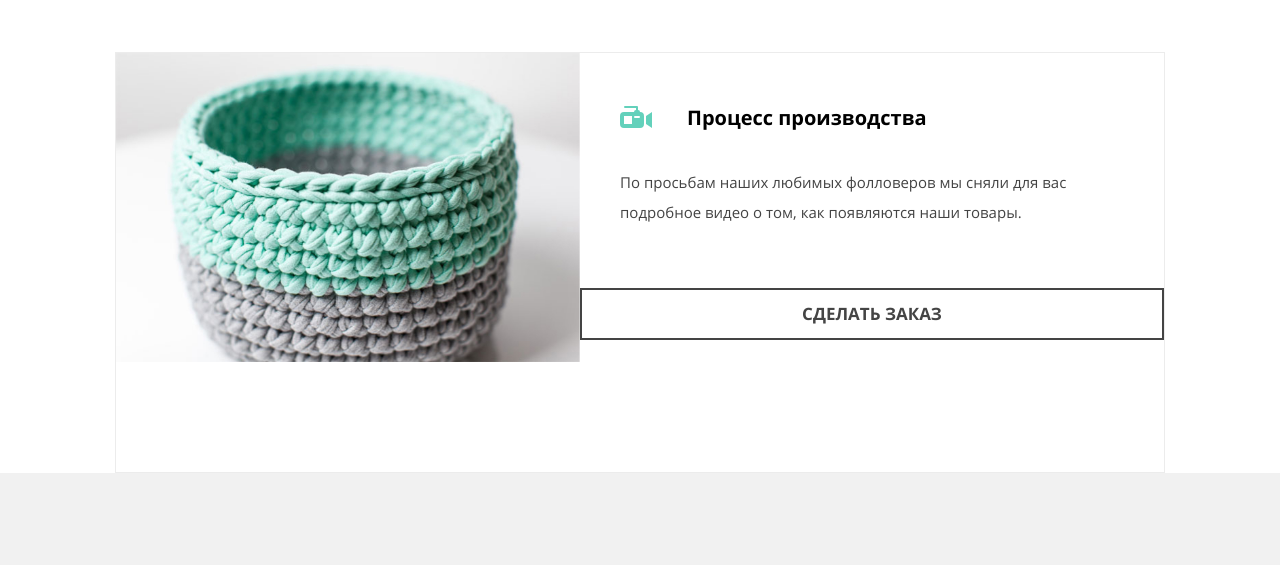
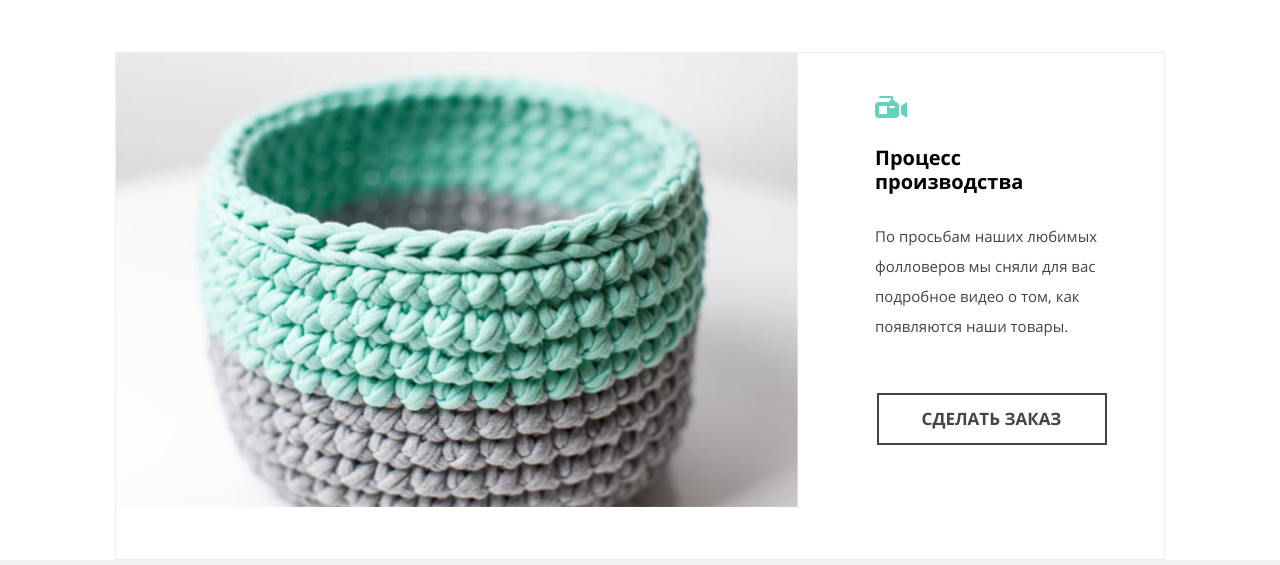
Before and after one commit to dewfors/1567759-mishka-21, a website: page source/catalog.html in a window 1280 px wide. Shown: the part 1138-1703 px from the top of the page. Drawn offline with nearby package versions, Linux system fonts and the light colour scheme; files that its build step writes are made by us from their sources; files whose address does not match are found by name.

Commit message:
Страница каталог производство desktop

```diff
--- a/source/sass/blocks/manufacture.scss
+++ b/source/sass/blocks/manufacture.scss
@@ -18,8 +18,11 @@
   }
 
   @media (min-width: $desktop-width) {
-    grid-template-rows: min-content min-content min-content;
-    grid-template-columns: 2fr 1fr;
+    padding-bottom: 52px;
+    //grid-template-rows: min-content min-content min-content;
+    grid-template-rows: 150px 190px min-content;
+    //grid-template-columns: 2fr 1fr;
+    grid-template-columns: 682px 1fr;
     grid-template-areas:
       "m-video m-title"
       "m-video m-descr"
@@ -42,6 +45,14 @@
     padding-top: 25px;
     padding-left: 40px;
   }
+  @media (min-width: $desktop-width) {
+    //grid-area: m-title;
+    flex-direction: column;
+    align-items: flex-start;
+    justify-content: flex-start;
+    padding-top: 30px;
+    padding-left: 77px;
+  }
 }
 
 .manufacture__video-icon {
@@ -52,6 +63,11 @@
   margin-left: 25px;
   @media (min-width: $tablet-width) {
     margin-left: 35px;
+  }
+  @media (min-width: $desktop-width) {
+    width: 200px;
+    margin: 0;
+    margin-top: 13px;
   }
 }
 
@@ -89,10 +105,18 @@
   }
 
   @media (min-width: $desktop-width) {
+    margin-bottom: 0;
+    padding-top: 18px;
+    padding-left: 77px;
     grid-area: m-descr;
   }
 }
 
+.manufacture__order-box{
+  @media (min-width: $tablet-width) {
+    padding-left: 21px;
+  }
+}
 
 .manufacture__order-link {
   width: 190px;
@@ -101,4 +125,8 @@
   @media (min-width: $tablet-width) {
     width: 584px;
   }
+
+  @media (min-width: $tablet-width) {
+    width: 230px;
+  }
 }
```
